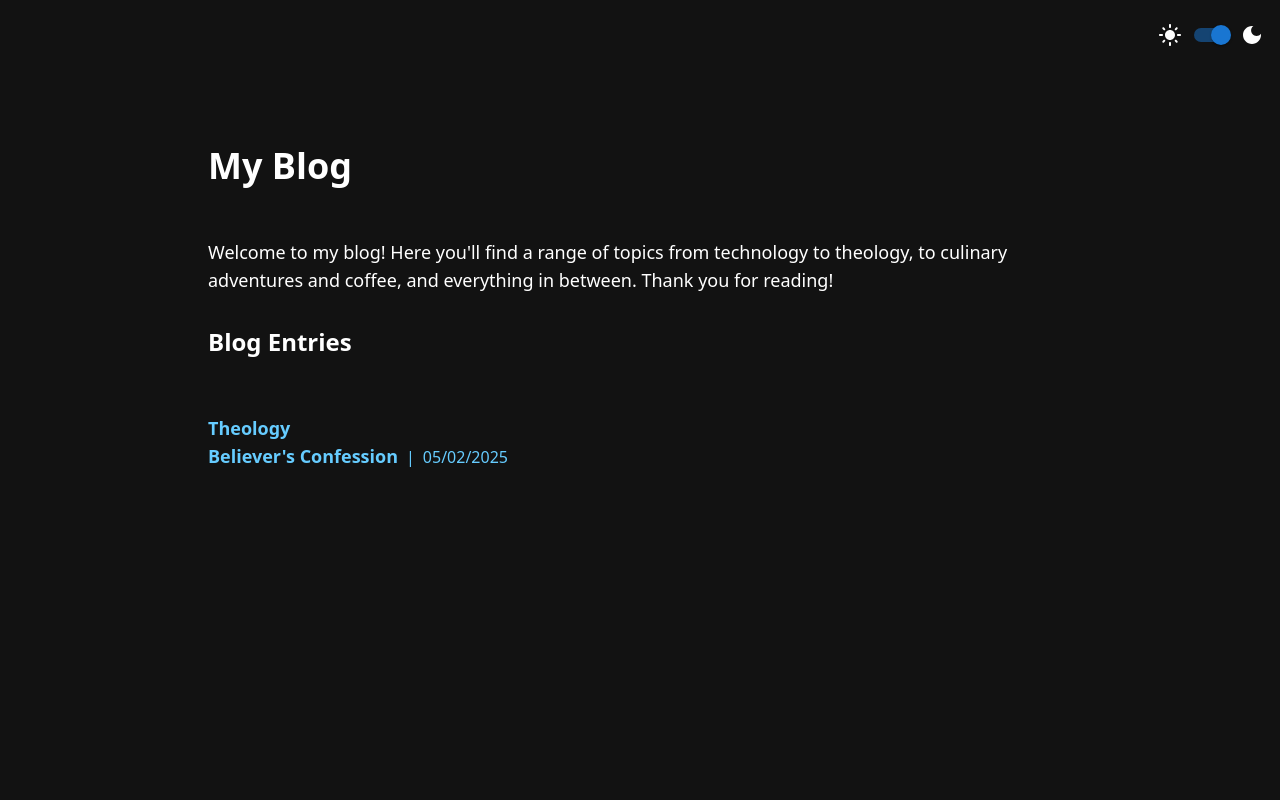
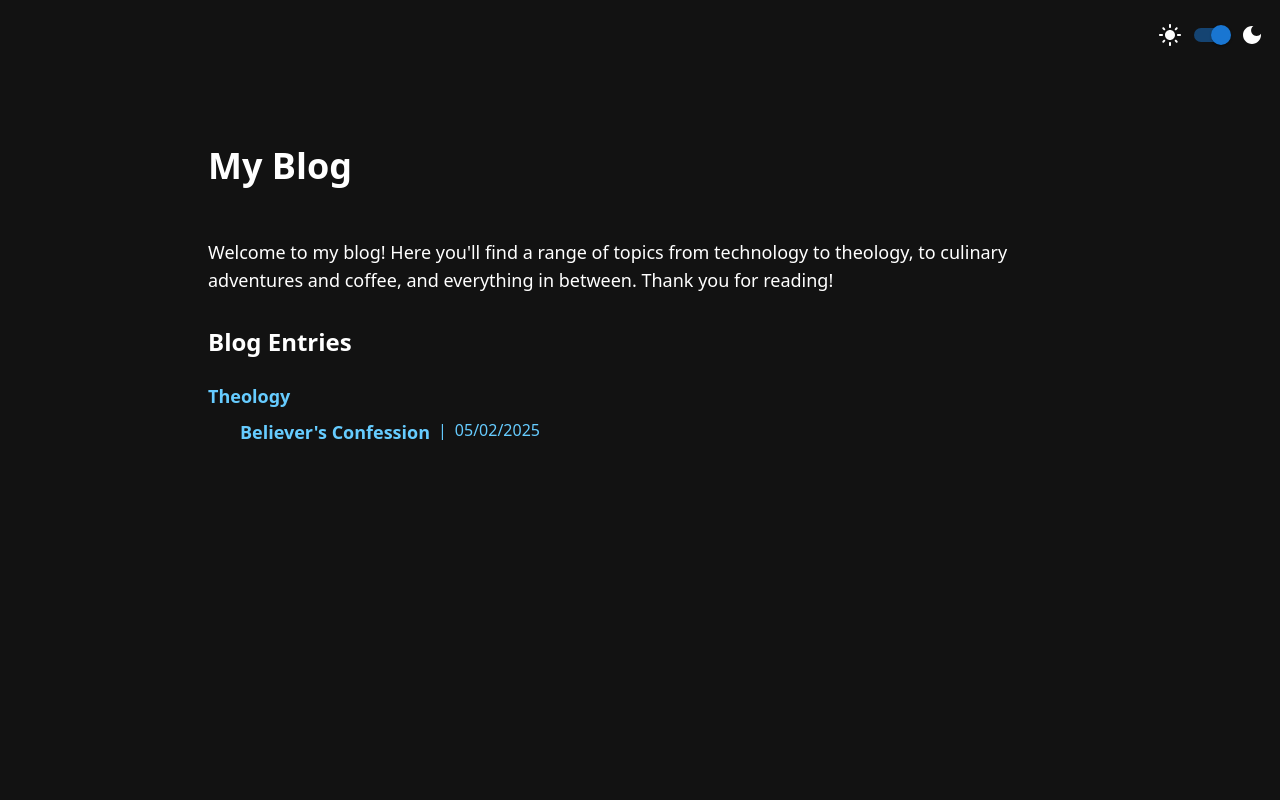
Before and after one commit to JacobHeater/jacobheater.github.io, a Next.js app: page /blog in a window 1280 px wide. Shown: the top 800 px of the page. Built offline with nearby package versions, Linux system fonts and the light colour scheme.

Commit message:
feat: Enhance blog tree rendering with improved layout and structure

```diff
--- a/src/app/blog/components/blog-tree-renderer.tsx
+++ b/src/app/blog/components/blog-tree-renderer.tsx
@@ -1,5 +1,8 @@
+'use client';
+
 import Link from 'next/link';
 import { BlogMapEntry } from '../models/blog-map';
+import { useEffect, useState } from 'react';
 
 /**
  * Filters the blog map entries to match the given scope.
@@ -47,12 +50,16 @@ export function renderTree(
   const entryList = Array.isArray(entries) ? entries : [entries];
 
   return (
-    <ul className={`space-y-4 ${level > 0 ? `ml-${8 * level}` : ''}`}>
+    <div className="py-2">
       {entryList.map((entry) => {
         const fullPath = `${parentPath}${entry.url}`;
         return (
-          <li key={entry.url}>
-            <Link href={fullPath} className="text-primary hover:underline">
+          <div
+            key={entry.url}
+            className=""
+            style={{ paddingLeft: `${level * 2}rem` }}
+          >
+            <Link href={fullPath} className="text-primary hover:underline flex flex-wrap">
               <span className="text-lg font-bold">{entry.displayText}</span>
               {(() => {
                 if (entry.date) {
@@ -74,10 +81,10 @@ export function renderTree(
             </Link>
             {entry.subentries &&
               renderTree(entry.subentries, level + 1, fullPath)}
-          </li>
+          </div>
         );
       })}
-    </ul>
+    </div>
   );
 }
 
--- a/src/app/blog/page.tsx
+++ b/src/app/blog/page.tsx
@@ -1,3 +1,5 @@
+'use client';
+
 import { blogMap } from './models/blog-map';
 import { renderTree } from './components/blog-tree-renderer';
 import { HtmlTitle } from '../components/html-title';
@@ -12,8 +14,8 @@ export default function Blog() {
         to theology, to culinary adventures and coffee, and everything in
         between. Thank you for reading!
       </p>
-      <div className="text-2xl font-bold mb-8">Blog Entries</div>
-      <nav className="mt-6">{renderTree(blogMap)}</nav>
+      <div className="text-2xl font-bold">Blog Entries</div>
+      <div className="mt-4">{renderTree(blogMap)}</div>
     </div>
   );
 }
```
